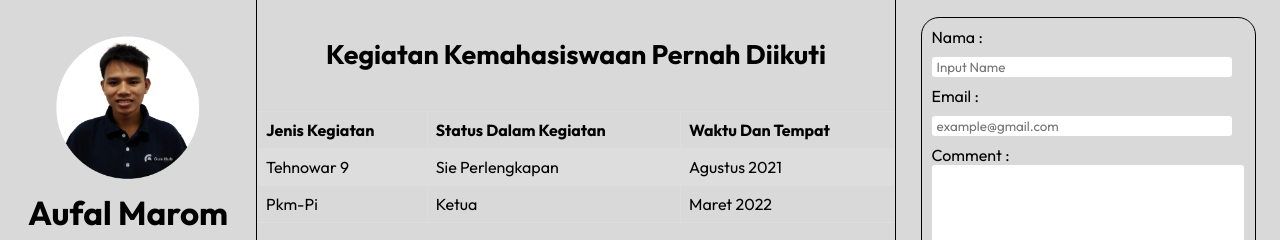
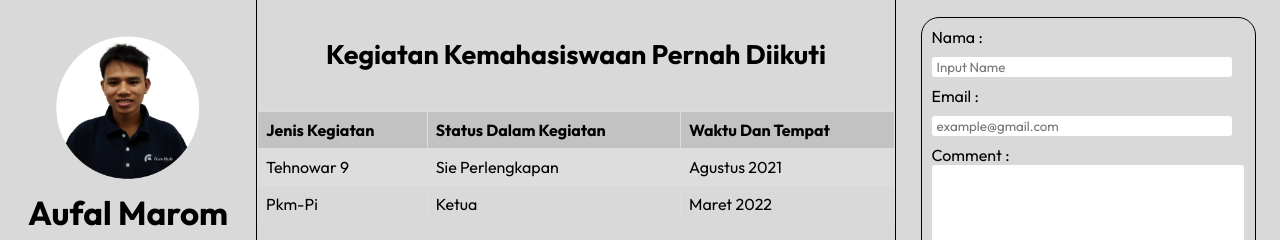
Before and after one commit to aufall02/Uas-PemogramanaWebDasar, a plain HTML site: page index.html in a window 1280 px wide. In both pictures the pointer is over the element 576 px from the left and 173 px from the top of the page. Shown: the part 43-283 px from the top of the page. Drawn offline with Linux system fonts and the light colour scheme.

Commit message:
edit table

```diff
--- a/index.css
+++ b/index.css
@@ -142,6 +142,10 @@ table {
   tr:nth-child(even) {
     background-color: #dddddd;
   }
+  tr:hover {
+  background-color: #c3c2c2;
+  }
+
 form{
     margin: auto;
     padding: 0px 10px;
```
